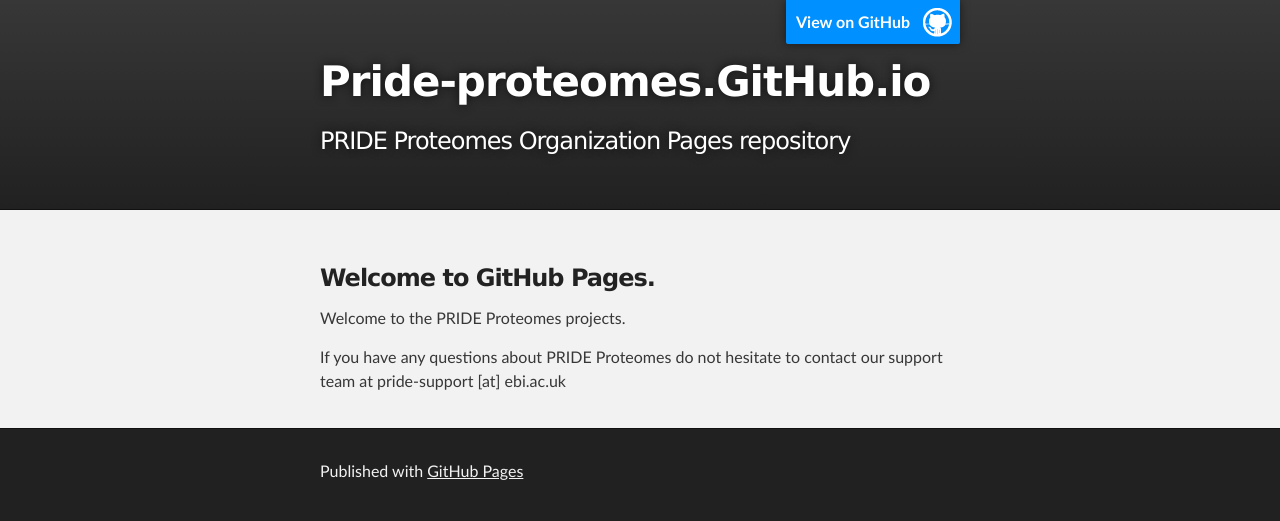
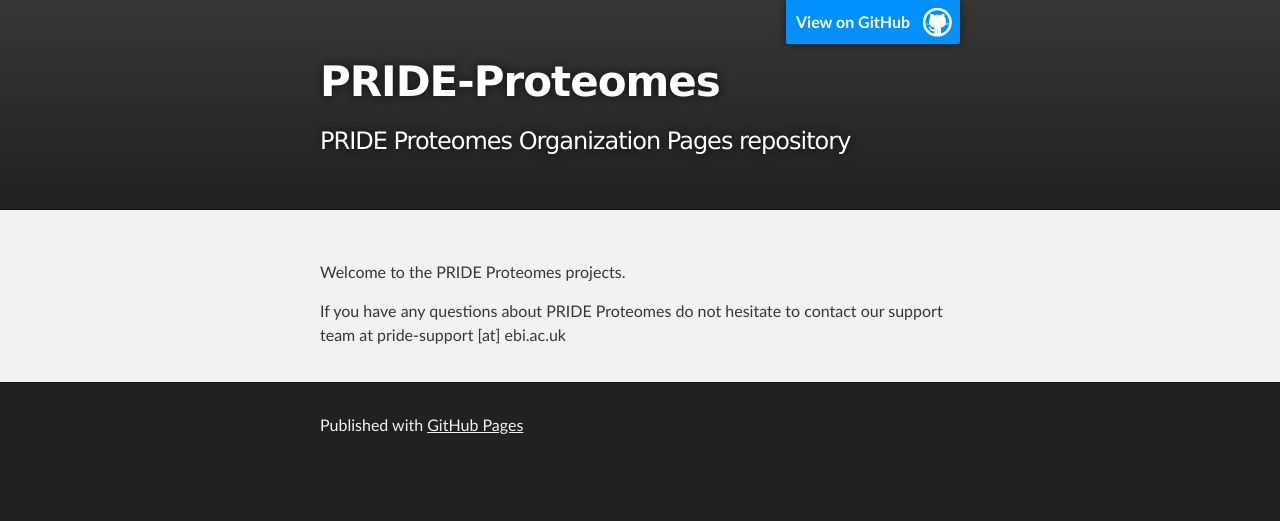
Before and after one commit to PRIDE-Proteomes/PRIDE-Proteomes.github.io, a plain HTML site: page index.html in a window 1280 px wide. Drawn offline with Linux system fonts and the light colour scheme.

Commit message:
Replace master branch with page content via GitHub

```diff
--- a/index.html
+++ b/index.html
@@ -4,11 +4,11 @@
   <head>
     <meta charset='utf-8'>
     <meta http-equiv="X-UA-Compatible" content="chrome=1">
-    <meta name="description" content="Pride-proteomes.GitHub.io : PRIDE Proteomes Organization Pages repository">
+    <meta name="description" content="PRIDE-Proteomes : PRIDE Proteomes Organization Pages repository">
 
     <link rel="stylesheet" type="text/css" media="screen" href="stylesheets/stylesheet.css">
 
-    <title>Pride-proteomes.GitHub.io</title>
+    <title>PRIDE-Proteomes</title>
   </head>
 
   <body>
@@ -18,7 +18,7 @@
         <header class="inner">
           <a id="forkme_banner" href="https://github.com/PRIDE-Proteomes">View on GitHub</a>
 
-          <h1 id="project_title">Pride-proteomes.GitHub.io</h1>
+          <h1 id="project_title">PRIDE-Proteomes</h1>
           <h2 id="project_tagline">PRIDE Proteomes Organization Pages repository</h2>
 
         </header>
@@ -27,10 +27,7 @@
     <!-- MAIN CONTENT -->
     <div id="main_content_wrap" class="outer">
       <section id="main_content" class="inner">
-        <h3>
-<a id="welcome-to-github-pages" class="anchor" href="#welcome-to-github-pages" aria-hidden="true"><span class="octicon octicon-link"></span></a>Welcome to GitHub Pages.</h3>
-
-<p>Welcome to the PRIDE Proteomes projects.</p>
+        <p>Welcome to the PRIDE Proteomes projects.</p>
 
 <p>If you have any questions about PRIDE Proteomes do not hesitate to contact our support team at pride-support [at] ebi.ac.uk</p>
       </section>
--- a/params.json
+++ b/params.json
@@ -1 +1 @@
-{"name":"PRIDE-Proteomes","tagline":"PRIDE Proteomes Organization Pages repository","body":"### Welcome to GitHub Pages.\r\nWelcome to the PRIDE Proteomes projects.\r\n\r\nIf you have any questions about PRIDE Proteomes do not hesitate to contact our support team at pride-support [at] ebi.ac.uk\r\n","google":"","note":"Don't delete this file! It's used internally to help with page regeneration."}
+{"name":"PRIDE-Proteomes","tagline":"PRIDE Proteomes Organization Pages repository","body":"Welcome to the PRIDE Proteomes projects.\r\n\r\nIf you have any questions about PRIDE Proteomes do not hesitate to contact our support team at pride-support [at] ebi.ac.uk\r\n","google":"","note":"Don't delete this file! It's used internally to help with page regeneration."}
```
